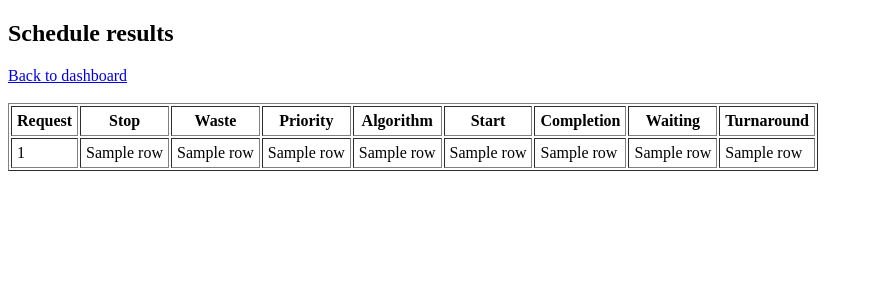
After one commit to himishjaiswal/SMART-WASTE-MANAGER-, a Flask app: template templates/results.html in a window 1280 px wide. The commit adds this page. Shown: the top 300 px of the page, without its empty margins (0-873 px from the left). Run offline with Flask 3, Linux system fonts and the light colour scheme; the template is opened without the code that fills it: most values are stand-ins (such as "Sample title", 1, 10 or a date in 2020).

Commit message:
run scheduler from website and show results page

```diff
--- a/app.py
+++ b/app.py
@@ -2,6 +2,7 @@ from flask import Flask, render_template, request, redirect, session
 from werkzeug.security import generate_password_hash, check_password_hash
 import mysql.connector
 import time
+import subprocess
 
 app = Flask(__name__)
 app.secret_key = "ecotech_secret"      # needed for login sessions
@@ -23,6 +24,54 @@ def get_db():
         database="waste_db"
     )
 
+def choose_algorithm(rows):
+    # rows = list of (id, arrival, burst, priority)
+    priorities = [r[3] for r in rows]
+    bursts = [r[2] for r in rows]
+
+    if 1 in priorities:
+        return "PRIORITY"          # an urgent request is waiting
+    if max(bursts) - min(bursts) > 5:
+        return "SJF"               # burst times differ a lot
+    return "FCFS"                  # otherwise first come first served
+
+
+def run_scheduler():
+    # 1. read pending requests (the ready queue)
+    db = get_db()
+    cur = db.cursor()
+    cur.execute("""SELECT request_id, arrival_time, burst_time, priority
+                   FROM waste_request WHERE status = 'Pending'""")
+    rows = cur.fetchall()
+
+    if len(rows) == 0:
+        db.close()
+        return None
+
+    # 2. choose algorithm and build the input for the C program
+    algo = choose_algorithm(rows)
+    quantum = 2
+    input_text = algo + "\n" + str(quantum) + "\n" + str(len(rows)) + "\n"
+    for r in rows:
+        input_text = input_text + str(r[0]) + " " + str(r[1]) + " " + str(r[2]) + " " + str(r[3]) + "\n"
+
+    # 3. run the C scheduler
+    result = subprocess.run(["scheduler/scheduler.exe"],
+                            input=input_text, capture_output=True, text=True)
+
+    # 4. save results and mark requests as Scheduled
+    for line in result.stdout.strip().split("\n"):
+        p = line.split()
+        req_id = int(p[0])
+        cur.execute("""INSERT INTO schedule_result
+                       (request_id, algorithm, start_time, completion_time, waiting_time, turnaround_time)
+                       VALUES (%s, %s, %s, %s, %s, %s)""",
+                    (req_id, algo, int(p[1]), int(p[2]), int(p[3]), int(p[4])))
+        cur.execute("UPDATE waste_request SET status = 'Scheduled' WHERE request_id = %s", (req_id,))
+
+    db.commit()
+    db.close()
+    return algo
 
 @app.route("/")
 def home():
@@ -130,6 +179,32 @@ def make_request():
     db.close()
     return redirect("/dashboard")
 
+@app.route("/run_scheduler", methods=["POST"])
+def run_scheduler_route():
+    if "user_id" not in session:
+        return redirect("/login")
+
+    run_scheduler()          # the function we added in Part 1
+    return redirect("/results")
+
+
+@app.route("/results")
+def results():
+    if "user_id" not in session:
+        return redirect("/login")
+
+    db = get_db()
+    cur = db.cursor()
+    cur.execute("""SELECT r.request_id, s.stop_name, r.waste_type, r.priority,
+                          sr.algorithm, sr.start_time, sr.completion_time,
+                          sr.waiting_time, sr.turnaround_time
+                   FROM schedule_result sr
+                   JOIN waste_request r ON sr.request_id = r.request_id
+                   JOIN stop s ON r.stop_id = s.stop_id
+                   ORDER BY sr.result_id DESC""")
+    rows = cur.fetchall()
+    db.close()
+    return render_template("results.html", rows=rows)
 
 @app.route("/logout")
 def logout():
--- /dev/null
+++ b/templates/results.html
@@ -0,0 +1,24 @@
+<!DOCTYPE html>
+<html>
+<head><title>Schedule Results</title></head>
+<body>
+    <h2>Schedule results</h2>
+    <a href="/dashboard">Back to dashboard</a>
+
+    <br><br>
+    <table border="1" cellpadding="5">
+        <tr>
+            <th>Request</th><th>Stop</th><th>Waste</th><th>Priority</th>
+            <th>Algorithm</th><th>Start</th><th>Completion</th>
+            <th>Waiting</th><th>Turnaround</th>
+        </tr>
+        {% for r in rows %}
+        <tr>
+            <td>{{ r[0] }}</td><td>{{ r[1] }}</td><td>{{ r[2] }}</td><td>{{ r[3] }}</td>
+            <td>{{ r[4] }}</td><td>{{ r[5] }}</td><td>{{ r[6] }}</td>
+            <td>{{ r[7] }}</td><td>{{ r[8] }}</td>
+        </tr>
+        {% endfor %}
+    </table>
+</body>
+</html>
```
Also changed, not shown: templates/dashboard.html (+7 -1 lines).
